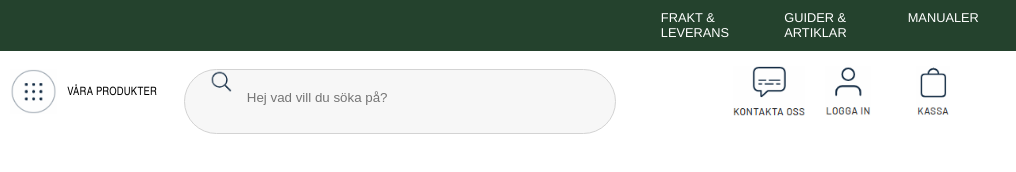
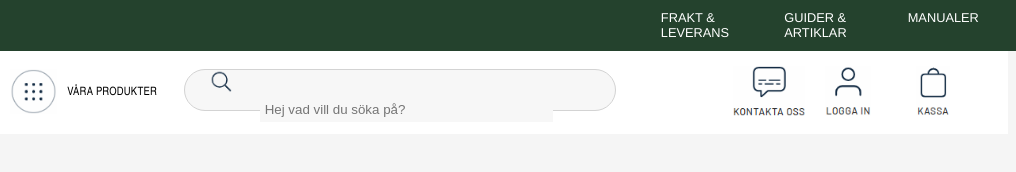
Before and after one commit to EdvinEEDAT23/Hemsida, a plain HTML site: page index.html in a window 1280 px wide. Shown: the top 172 px of the page, 264-1280 px from the left. Drawn offline with Linux system fonts and the light colour scheme.

Commit message:
Pis windows

```diff
--- a/index.css
+++ b/index.css
@@ -1,5 +1,5 @@
 body {
-    background-color: white;
+    background-color: whitesmoke;
 
 }
 
@@ -50,14 +50,15 @@ a {
 }
 
 #searchbar {
-    display: grid;
-    grid-template-columns: 0.05fr 1fr;
+
     background-color: rgb(247, 247, 247);
     border: 1px solid rgb(211, 211, 211);
-    margin-top: 3px;
+    margin: 3px 0;
     border-radius: 50px;
     width: 405px;
+    height: 40px;
     padding-left: 25px;
+
 
 }
 
@@ -66,13 +67,12 @@ a {
 }
 
 #search {
-    width: 80%;
-    height: 25px;
+    width: 70%;
     border: none;
     background-color: rgb(247, 247, 247);
-    padding: 15px;
-
-
+    padding: 5px;
+    margin-left: 50px;
+    margin-top: -10;
 }
 
 .tophögerknappar {
@@ -84,4 +84,5 @@ a {
     grid-template-columns: 1.06fr 0.1fr 0.69fr 3fr 0.5fr 0.5fr 0.5fr;
     padding-top: 15px;
     padding-left: 5.7%;
+    background-color: white;
 }
```
Also changed, not shown: index.html (+3 -0 lines).
